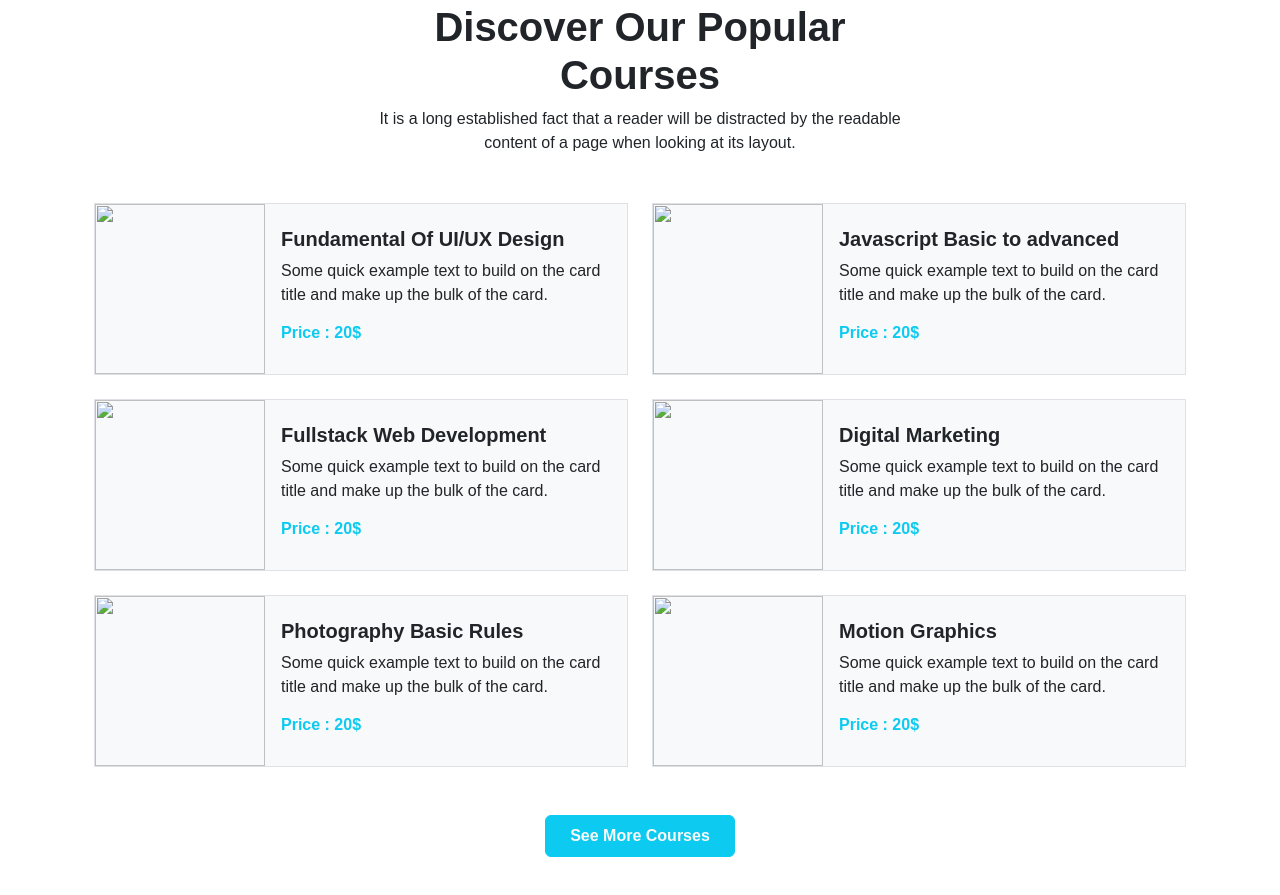
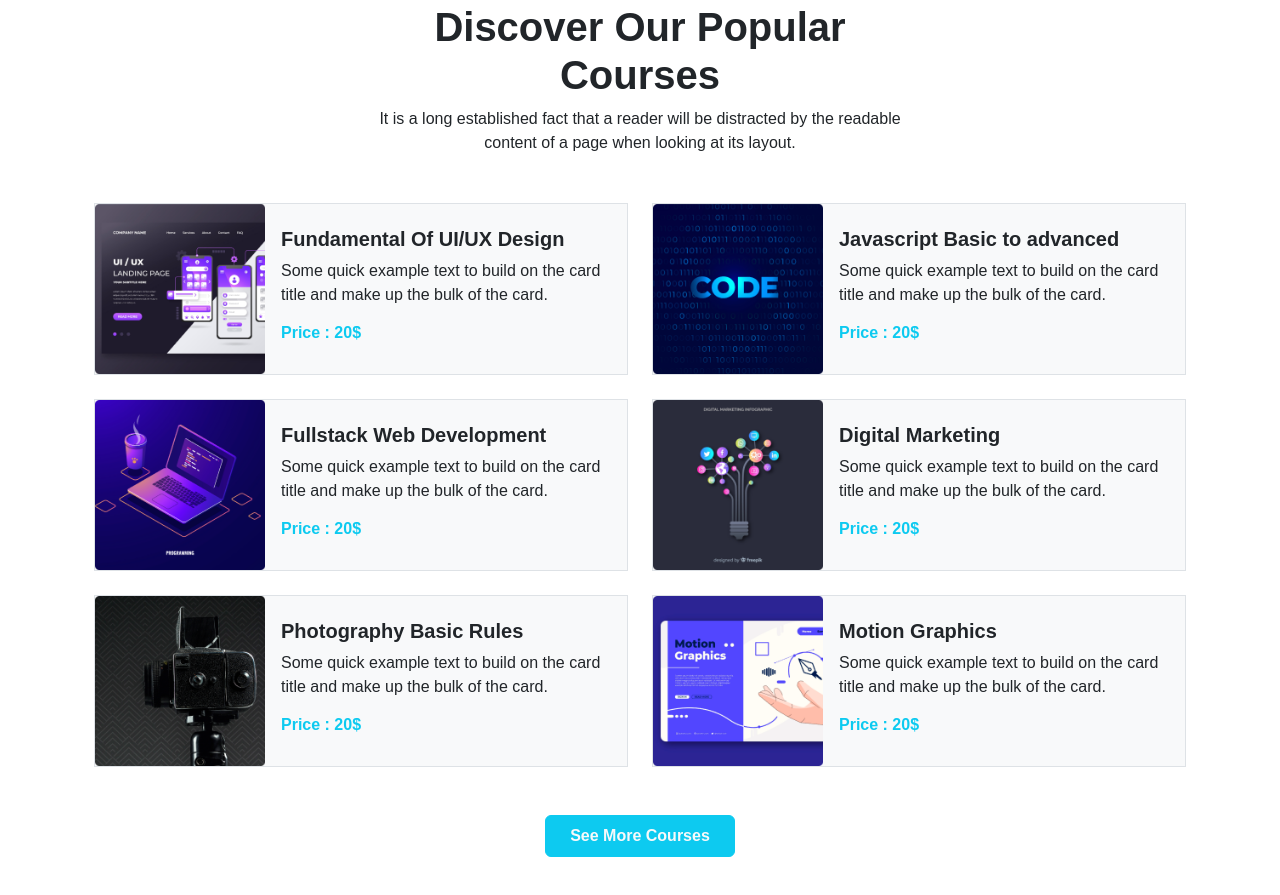
Before and after one commit to Programmerbikash/edTech-website-main, a plain HTML site: page index.html in a window 1280 px wide. Shown: the part 755-1650 px from the top of the page. Drawn offline with nearby package versions, Linux system fonts and the light colour scheme; the site is published under a folder, as on GitHub Pages, so addresses that start at the root find nothing; a web font is replaced by a local one.

Commit message:
first section part finished

```diff
--- a/index.html
+++ b/index.html
@@ -101,7 +101,7 @@
             <div class="col">
               <div class="p-0 border bg-light">
                 <div class="d-flex justify-content-center align-items-center">
-                  <img style="width: 170px; height: 170px;" class="img-fluid" src="/images/course/course-1.png" alt="">
+                  <img style="width: 170px; height: 170px;" class="img-fluid" src="images/course/course-1.png" alt="">
                   <div class="ms-3 text-start">
                     <h5 class="fw-bolder">Fundamental Of UI/UX Design</h5>
                     <p>Some quick example text to build on the card title and make up the bulk of the card.</p>
@@ -113,7 +113,7 @@
             <div class="col">
               <div class="p-0 border bg-light">
                 <div class="d-flex justify-content-center align-items-center">
-                  <img style="width: 170px; height: 170px;" class="img-fluid" src="/images/course/course-2.png" alt="">
+                  <img style="width: 170px; height: 170px;" class="img-fluid" src="images/course/course-2.png" alt="">
                   <div class="ms-3 text-start">
                     <h5 class="fw-bolder">Javascript Basic to advanced</h5>
                     <p>Some quick example text to build on the card title and make up the bulk of the card.</p>
@@ -125,7 +125,7 @@
             <div class="col">
               <div class="p-0 border bg-light">
                 <div class="d-flex justify-content-center align-items-center">
-                  <img style="width: 170px; height: 170px;" class="img-fluid" src="/images/course/course-3.png" alt="">
+                  <img style="width: 170px; height: 170px;" class="img-fluid" src="images/course/course-3.png" alt="">
                   <div class="ms-3 text-start">
                     <h5 class="fw-bolder">Fullstack Web Development</h5>
                     <p>Some quick example text to build on the card title and make up the bulk of the card.</p>
@@ -137,7 +137,7 @@
             <div class="col">
               <div class="p-0 border bg-light">
                 <div class="d-flex justify-content-center align-items-center">
-                  <img style="width: 170px; height: 170px;" class="img-fluid" src="/images/course/course-4.png" alt="">
+                  <img style="width: 170px; height: 170px;" class="img-fluid" src="images/course/course-4.png" alt="">
                   <div class="ms-3 text-start">
                     <h5 class="fw-bolder">Digital Marketing</h5>
                     <p>Some quick example text to build on the card title and make up the bulk of the card.</p>
@@ -149,7 +149,7 @@
             <div class="col">
               <div class="p-0 border bg-light">
                 <div class="d-flex justify-content-center align-items-center">
-                  <img style="width: 170px; height: 170px;" class="img-fluid" src="/images/course/course-5.png" alt="">
+                  <img style="width: 170px; height: 170px;" class="img-fluid" src="images/course/course-5.png" alt="">
                   <div class="ms-3 text-start">
                     <h5 class="fw-bolder">Photography Basic Rules</h5>
                     <p>Some quick example text to build on the card title and make up the bulk of the card.</p>
@@ -161,7 +161,7 @@
             <div class="col">
               <div class="p-0 border bg-light">
                 <div class="d-flex justify-content-center align-items-center">
-                  <img style="width: 170px; height: 170px;" class="img-fluid" src="/images/course/course-6.png" alt="">
+                  <img style="width: 170px; height: 170px;" class="img-fluid" src="images/course/course-6.png" alt="">
                   <div class="ms-3 text-start">
                     <h5 class="fw-bolder">Motion Graphics</h5>
                     <p>Some quick example text to build on the card title and make up the bulk of the card.</p>
```
